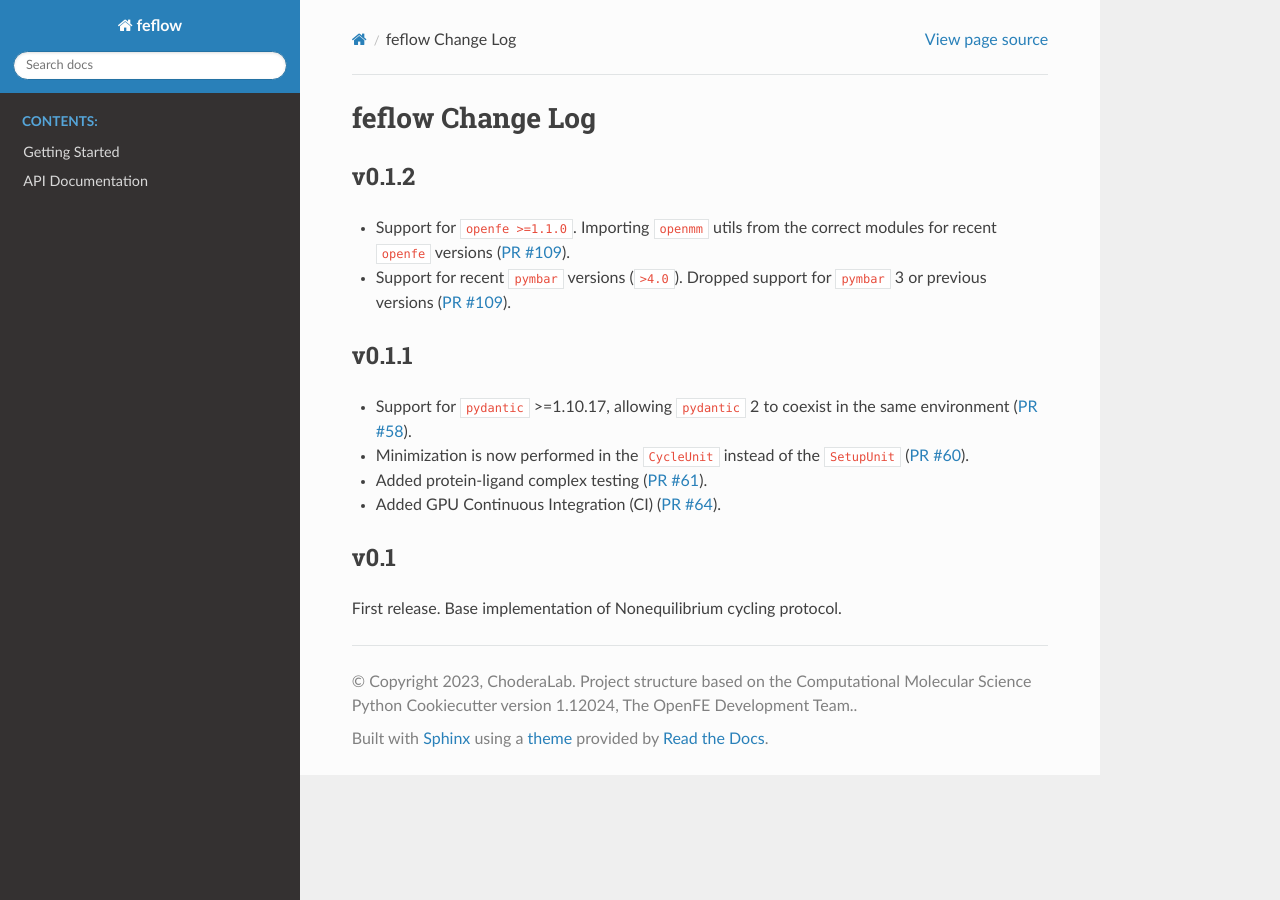
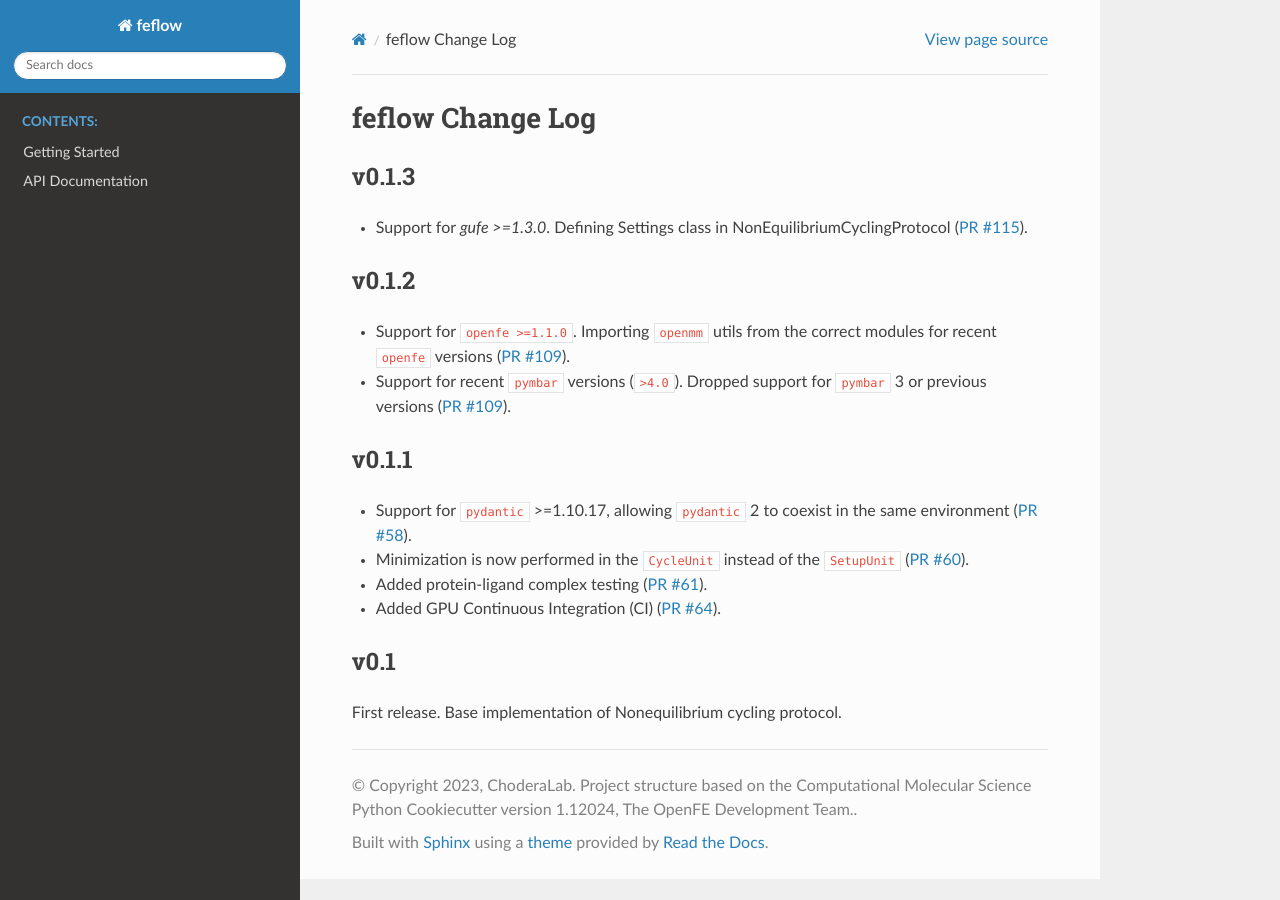
Before and after one commit to OpenFreeEnergy/feflow, a Sphinx documentation site: the page built from docs/CHANGELOG.rst, in a window 1280 px wide. Built offline with Sphinx 7.4.7 and the Read the Docs theme 3.1.0, drawn with Linux system fonts in a browser that asks for light colours.

Commit message:
Update changelog for v0.1.3 release

```diff
--- a/docs/CHANGELOG.rst
+++ b/docs/CHANGELOG.rst
@@ -3,6 +3,11 @@ feflow Change Log
 =================
 
 .. current developments
+
+v0.1.3
+====================
+
+- Support for `gufe >=1.3.0`. Defining Settings class in NonEquilibriumCyclingProtocol (`PR #115 <https://github.com/OpenFreeEnergy/feflow/pull/115>`_).
 
 v0.1.2
 ====================
```
